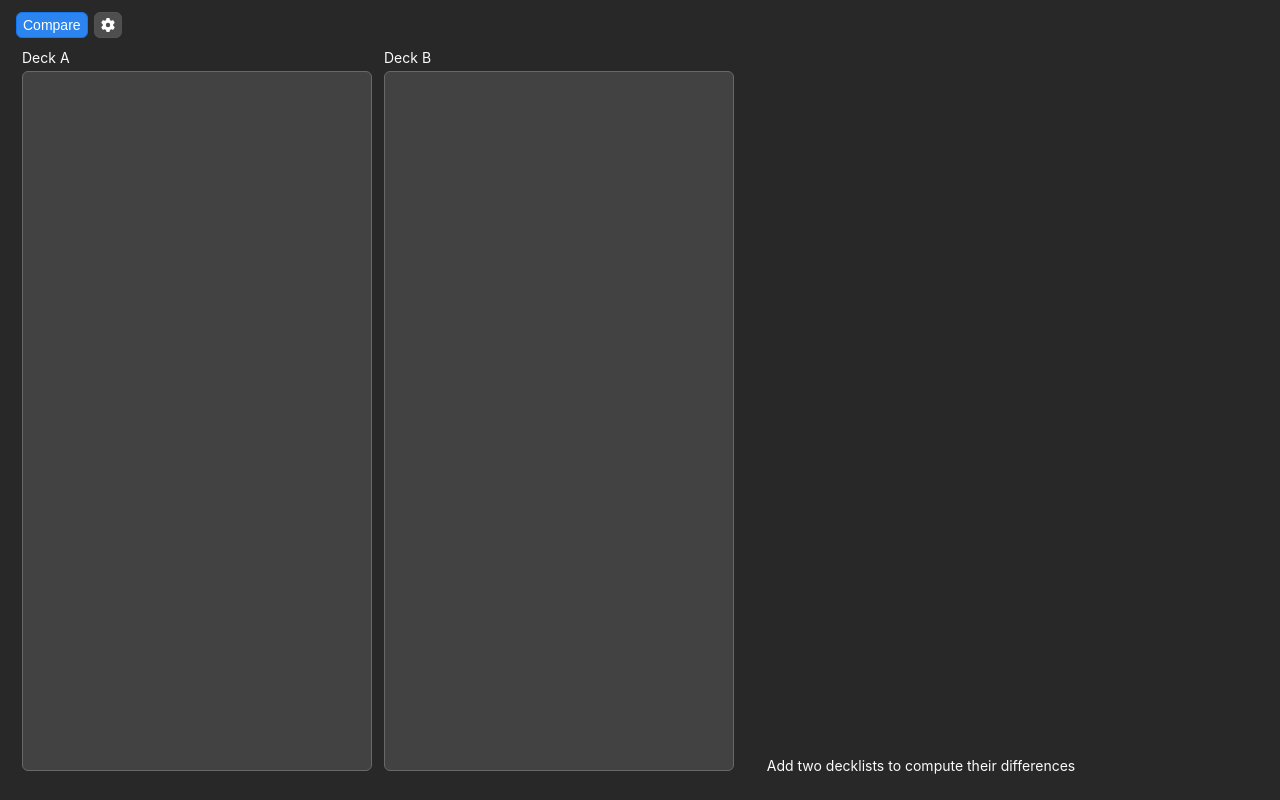
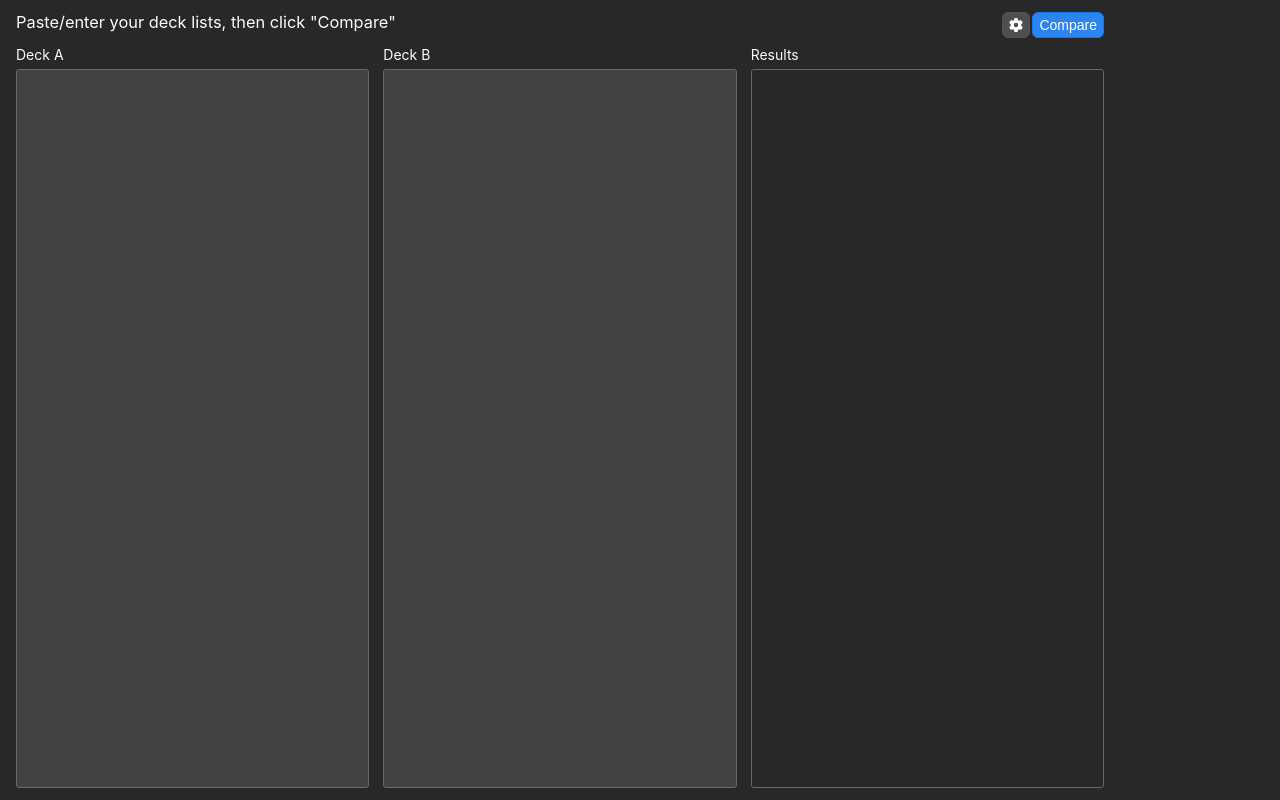
Before and after one commit to jeremy-strang/mtg-deck-diff, a React (Create React App) app: page / in a window 1280 px wide. Built offline with nearby package versions, Linux system fonts and the light colour scheme.

Commit message:
updated css to use CSS grid

```diff
--- a/src/App.scss
+++ b/src/App.scss
@@ -1,2 +1,109 @@
+@import '_shared.scss';
+@import 'style/_helpers.scss';
+@import 'style/_btn.scss';
+@import 'style/_elements.scss';
+@import 'style/_wrappers.scss';
+@import 'style/_modal.scss';
+@import 'style/_btn-dd.scss';
+@import 'style/_helpers.scss';
+
 .App {
+  display: grid;
+  height: 100%;
+  width: 100%;
+  max-width: 80rem;
+  padding: 0.5rem;
+  grid-template-columns: repeat(3, 1fr);
+  grid-template-rows: 1.9rem auto;
+  grid-column-gap: 1rem;
+  grid-row-gap: 0.5rem;
+
+  h1,
+  h2,
+  h3,
+  h4,
+  h5,
+  label,
+  p {
+    margin-top: 0.1rem;
+    margin-bottom: 0.1rem;
+    margin: 0 0.1rem 0.1rem 0;
+    font-weight: normal;
+  }
+
+  .item {
+    position: relative;
+  }
+
+  .header {
+    grid-column-start: 1;
+    grid-column-end: 3;
+    grid-row-start: 1;
+    grid-row-end: 2;
+  }
+
+  .buttons {
+    grid-column-start: 3;
+    grid-column-end: 4;
+    grid-row-start: 1;
+    grid-row-end: 2;
+
+    button {
+      float: right;
+      margin-left: 0.2rem;
+    }
+  }
+
+  .deck {
+    display: grid;
+    grid-template-rows: 1.7rem auto;
+    grid-template-columns: 50% 50%;
+  }
+
+  .deck-a {
+    grid-column-start: 1;
+    grid-column-end: 2;
+    grid-row-start: 2;
+    grid-row-end: 3;
+  }
+
+  .deck-b {
+    grid-column-start: 2;
+    grid-column-end: 3;
+    grid-row-start: 2;
+    grid-row-end: 3;
+  }
+
+  .deck-diff {
+    grid-column-start: 3;
+    grid-column-end: 4;
+    grid-row-start: 2;
+    grid-row-end: 3;
+  }
+
+  .deck-label,
+  .deck-text {
+    grid-column-start: 1;
+    grid-column-end: 3;
+  }
+
+  .deck-label {
+    width: 100%;
+  }
+
+  textarea.deck-text {
+    border-radius: 0.2rem;
+    font-family: monospace;
+    width: 100%;
+    resize: none;
+
+    &:read-only {
+      background-color: $dark1;
+
+      &:focus {
+        border-color: $dark3;
+        background-color: $dark1;
+      }
+    }
+  }
 }
--- a/src/App.tsx
+++ b/src/App.tsx
@@ -110,7 +110,6 @@ class App extends React.Component<IProps, IState> {
   }
 
   render(): React.ReactNode {
-    let resultWrap: React.ReactNode
     let settingsModal: React.ReactNode | null = null
 
     if (this.state.isSettingsModalOpen) {
@@ -118,52 +117,53 @@ class App extends React.Component<IProps, IState> {
         onDone={this.onCloseSettingsModal}
         ignoredCardNames={this.state.ignoredCardNames}></DiffSettingsModal>
     }
-
-    if (this.state.deckStrA && this.state.deckStrB) {
-      resultWrap = <div className='DeckListWrap'>
-        <h4>Results</h4>
-        <textarea
-          className='DeckList'
-          value={this.state.diffStr}
-          ref={this.diffOutput}
-          rows={15}
-          readOnly={true}></textarea>
-      </div>
-    } else {
-      resultWrap = <div className='DeckListWrap'>
-        <h4 className='TextCenter'>Add two decklists to compute their differences</h4>
-      </div>
-    }
     return (
       <div className="App">
-        <div className="ButtonWrap">
+        <div className="item header">
+          <h3>Paste/enter your deck lists, then click "Compare"</h3>
+        </div>
+        <div className="item buttons">
           <button onClick={this.onCompare} className='btn-primary'>Compare</button>
           <button onClick={this.onOpenSettingsModal}>
             <FontAwesomeIcon icon={faGear} />
           </button>
         </div>
-        <div className='BodyWrap'>
-          <div className='DeckListWrap'>
-            <h4>Deck A</h4>
+        <div className="item deck deck-a">
+          <h4 className="deck-label">
+            Deck A
+          </h4>
           <textarea
-              className='DeckList'
+            name="deck-a"
+            className="deck-text"
             value={this.state.deckStrA}
             onChange={this.handleChangeA}
             ref={this.deckInputA}
             rows={15}></textarea>
         </div>
-
-          <div className='DeckListWrap'>
-            <h4>Deck B</h4>
+        <div className="item deck deck-b">
+          <h4 className="deck-label">
+            Deck B
+          </h4>
           <textarea
-              className='DeckList'
+            name="deck-b"
+            className="deck-text"
             value={this.state.deckStrB}
+            onChange={this.handleChangeB}
+            ref={this.deckInputB}
+            rows={15}></textarea>
+        </div>
+        <div className="item deck deck-diff">
+          <h4 className="deck-label">
+            Results
+          </h4>
+          <textarea
+            name="deck-a"
+            className="deck-text"
+            value={this.state.diffStr}
             ref={this.deckInputB}
             onChange={this.handleChangeB}
-              rows={15}></textarea>
-          </div>
-
-          {resultWrap}
+            rows={15}
+            readOnly={true}></textarea>
         </div>
         {settingsModal}
       </div>
--- a/src/style/_elements.scss
+++ b/src/style/_elements.scss
@@ -81,7 +81,7 @@ textarea {
   padding: $pad-sm;
 
   &:focus {
-    background-color: $dark2;
+    background-color: $dark4;
     border-color: $theme-color;
     box-shadow: 0px 0px 5px 0px rgba(67, 146, 241, 0.60);
 
```
Lines whose indentation alone changed are shown as unchanged.
